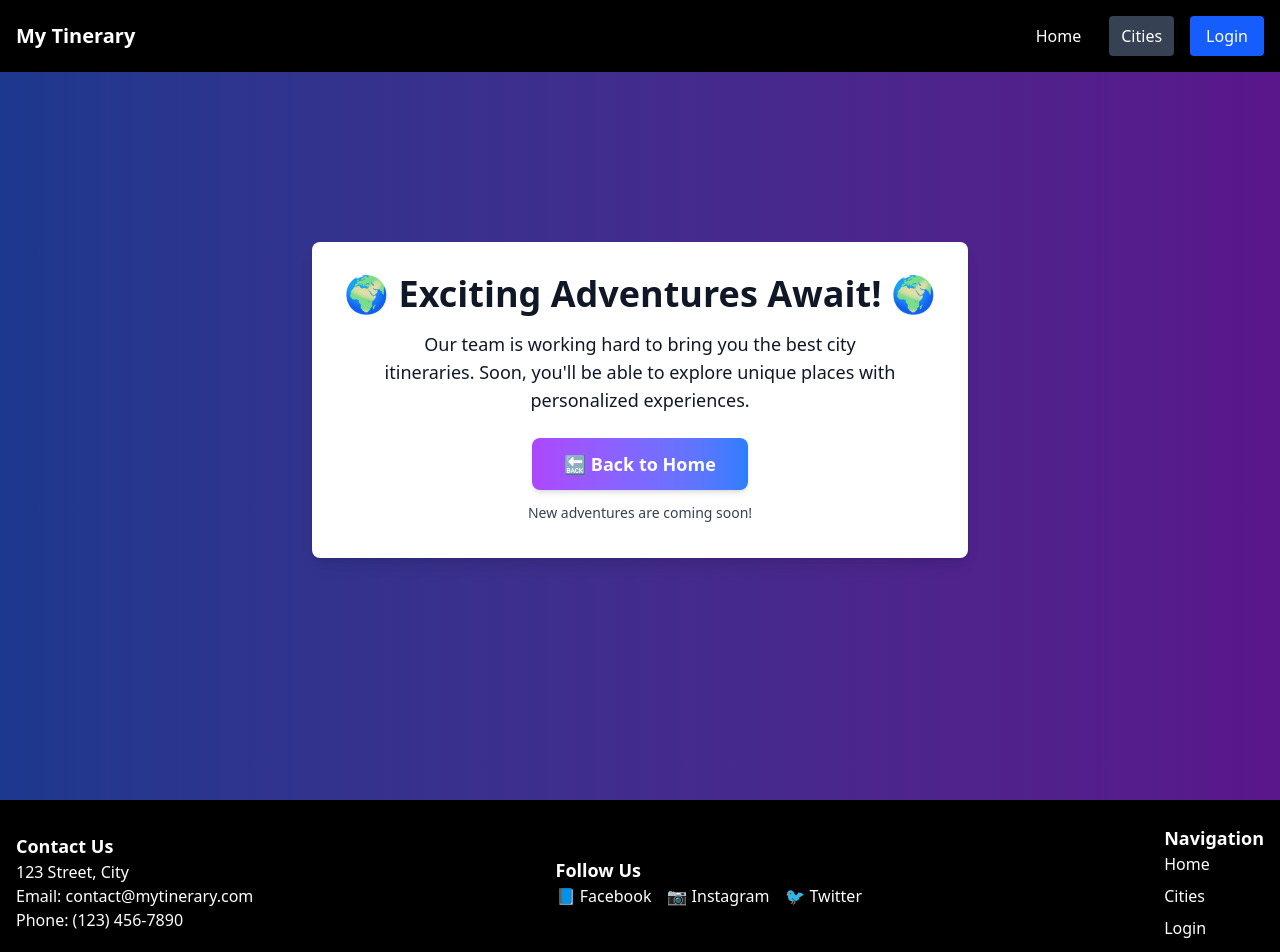
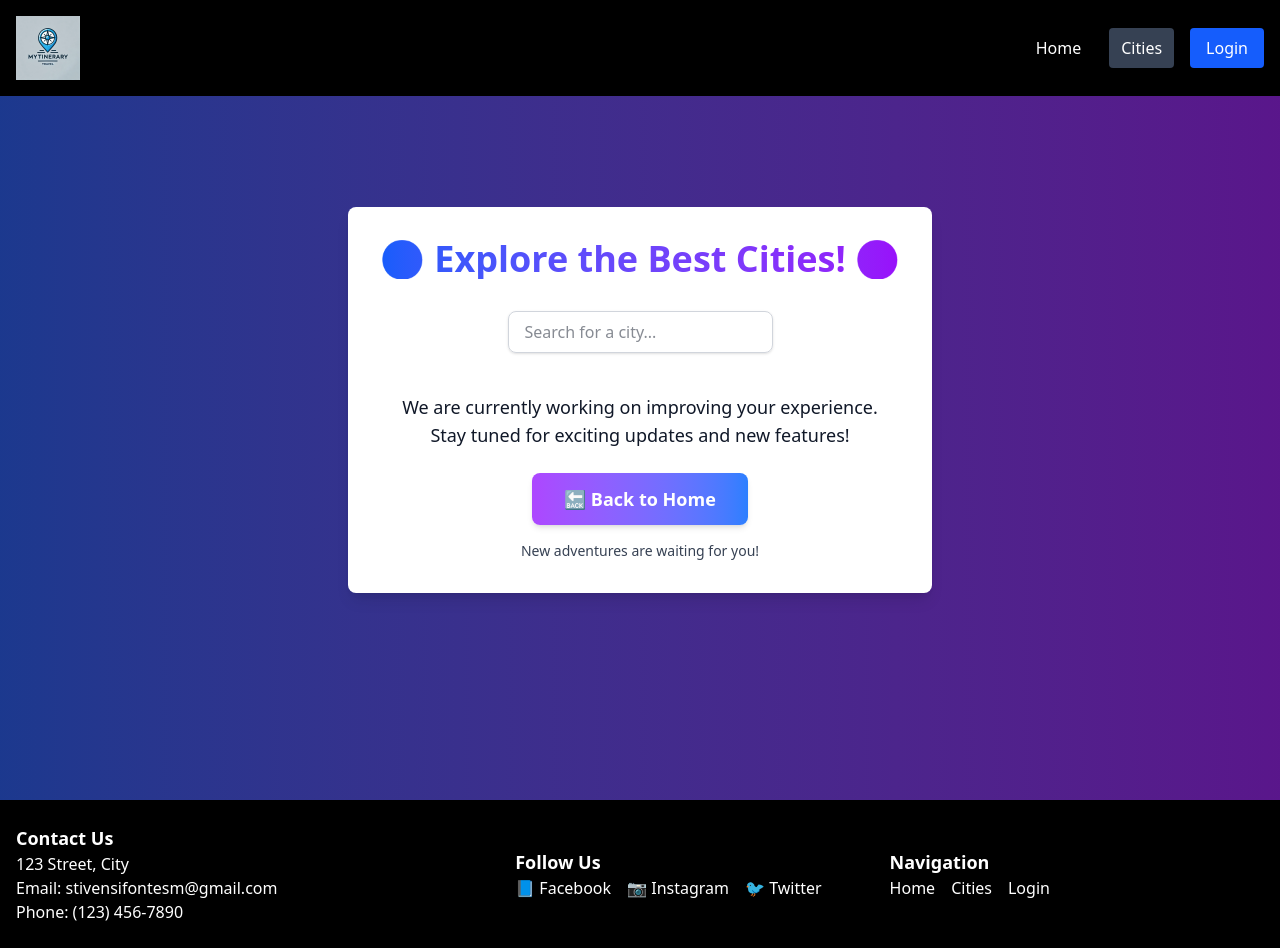
Before and after one commit to stivenmata/mytinerary-stivenMata, a React (Vite) app: page /cities in a window 1280 px wide. Shown: the top 952 px of the page. Built offline with nearby package versions, Linux system fonts and the light colour scheme.

Commit message:
avance 2

```diff
--- a/index.html
+++ b/index.html
@@ -2,9 +2,9 @@
 <html lang="en">
   <head>
     <meta charset="UTF-8" />
-    <link rel="icon" type="image/svg+xml" href="" />
+    <link rel="icon" type="image/svg+xml" href="./src/image/logo1.webp" />
     <meta name="viewport" content="width=device-width, initial-scale=1.0" />
-    <title></title>
+    <title>My Tinerary</title>
   </head>
   <body>
     <div id="root"></div>
--- a/src/components/Footer.jsx
+++ b/src/components/Footer.jsx
@@ -1,28 +1,59 @@
+import { NavLink } from "react-router-dom";
+
 const Footer = () => {
   return (
     <footer className="bg-black text-white py-6">
       <div className="container mx-auto flex flex-col md:flex-row justify-between items-center px-4">
-          <div className="text-center md:text-left">
+        {/* Contact Us */}
+        <div className="text-center md:text-left mb-4 md:mb-0">
           <h2 className="text-lg font-bold">Contact Us</h2>
           <p>123 Street, City</p>
-            <p>Email: contact@mytinerary.com</p>
+          <p>Email: stivensifontesm@gmail.com</p>
           <p>Phone: (123) 456-7890</p>
         </div>
-          <div className="mt-4 md:mt-0">
+
+        {/* Contenedor combinado en móviles/tablets */}
+        <div className="flex flex-col md:flex-row md:max-w-[60%] w-full md:justify-between space-y-4 md:space-y-0">
+          {/* Follow Us */}
+          <div className="w-full md:w-1/2 text-center md:text-left">
             <h2 className="text-lg font-bold">Follow Us</h2>
-            <div className="flex space-x-4">
-              <a href="#" className="hover:text-gray-400">📘 Facebook</a>
-              <a href="#" className="hover:text-gray-400">📷 Instagram</a>
-              <a href="#" className="hover:text-gray-400">🐦 Twitter</a>
+            <div className="flex justify-center md:justify-start space-x-4">
+              <a
+                href="https://web.facebook.com/?_rdc=1&_rdr"
+                target="_blank"
+                rel="noopener noreferrer"
+                className="hover:text-gray-400"
+              >
+                📘 Facebook
+              </a>
+              <a
+                href="https://www.instagram.com"
+                target="_blank"
+                rel="noopener noreferrer"
+                className="hover:text-gray-400"
+              >
+                📷 Instagram
+              </a>
+              <a
+                href="https://x.com"
+                target="_blank"
+                rel="noopener noreferrer"
+                className="hover:text-gray-400"
+              >
+                🐦 Twitter
+              </a>
             </div>
           </div>
-          <div className="mt-4 md:mt-0">
+
+          {/* Navigation */}
+          <div className="w-full md:w-1/2 text-center md:text-left">
             <h2 className="text-lg font-bold">Navigation</h2>
-            <nav className="flex flex-col space-y-2">
-              <a href="/" className="hover:text-gray-400">Home</a>
-              <a href="/cities" className="hover:text-gray-400">Cities</a>
-              <a href="/login" className="hover:text-gray-400">Login</a>
+            <nav className="flex justify-center md:justify-start space-x-4">
+              <NavLink to="/" className="hover:text-gray-400">Home</NavLink>
+              <NavLink to="/cities" className="hover:text-gray-400">Cities</NavLink>
+              <NavLink to="/login" className="hover:text-gray-400">Login</NavLink>
             </nav>
+          </div>
         </div>
       </div>
     </footer>
--- a/src/components/HeroSection.jsx
+++ b/src/components/HeroSection.jsx
@@ -18,11 +18,11 @@ const HeroSection = () => {
       {/* Contenido principal con animaciones */}
       <div className="relative z-20 px-6 space-y-8">
         <h1 className="text-6xl font-bold animate-fade-in-down drop-shadow-lg">
-          Discover Your Perfect Itinerary
+        My Tineraries
         </h1>
 
         <p className="text-xl max-w-2xl mx-auto animate-fade-in-up opacity-80">
-          Find your next adventure designed by insiders who know and love their cities.
+        "Find your perfect trip, designed by insiders who know and love their cities!"
         </p>
 
         {/* Botón con efecto de brillo y pulso */}
--- a/src/components/Navbar.jsx
+++ b/src/components/Navbar.jsx
@@ -1,14 +1,19 @@
 import { useState } from "react";
-import { NavLink } from "react-router-dom";
+import { NavLink, useNavigate } from "react-router-dom";
 import { Menu, X } from "lucide-react";
+import logo from "../image/logo1.webp";
 
 const Navbar = () => {
   const [isOpen, setIsOpen] = useState(false);
+  const navigate = useNavigate();
 
   return (
     <nav className="bg-black text-white p-4 fixed top-0 left-0 w-full z-50">
       <div className="flex justify-between items-center">
-        <h1 className="text-xl font-bold">My Tinerary</h1>
+        {/* Logo */}
+        <NavLink to="/">
+          <img src={logo} alt="MyTinerary Logo" className="h-14 md:h-16 w-auto" />
+        </NavLink>
 
         {/* Botón del menú en móviles */}
         <button
@@ -40,18 +45,18 @@ const Navbar = () => {
           >
             Cities
           </NavLink>
-          <button className="bg-blue-600 px-4 py-2 rounded hover:bg-blue-500 transition-colors duration-200">
+          <button
+            className="bg-blue-600 px-4 py-2 rounded hover:bg-blue-500 transition-colors duration-200"
+            onClick={() => navigate("/login")}
+          >
             Login
           </button>
         </div>
       </div>
 
-      {/* Menú móvil desplegable (NO ocupa toda la pantalla) */}
-      <div
-        className={`fixed top-14 left-0 right-0 bg-black/90 text-white rounded-b-lg shadow-lg transition-transform duration-300 ease-in-out z-40 ${
-          isOpen ? "translate-y-0 opacity-100" : "translate-y-[-100%] opacity-0"
-        }`}
-      >
+      {/* Menú móvil desplegable */}
+      {isOpen && (
+        <div className="absolute top-14 left-0 right-0 bg-black/90 text-white rounded-b-lg shadow-lg z-40 transition-all duration-300">
           <div className="flex flex-col items-center py-4 space-y-3">
             <NavLink
               to="/"
@@ -69,12 +74,16 @@ const Navbar = () => {
             </NavLink>
             <button
               className="bg-blue-600 px-6 py-2 rounded hover:bg-blue-500 mt-2"
-            onClick={() => setIsOpen(false)}
+              onClick={() => {
+                setIsOpen(false);
+                navigate("*");
+              }}
             >
               Login
             </button>
           </div>
         </div>
+      )}
     </nav>
   );
 };
--- a/src/components/SearchBar.jsx
+++ b/src/components/SearchBar.jsx
@@ -0,0 +1,26 @@
+import { useState } from "react";
+
+const SearchBar = ({ onSearch }) => {
+  const [query, setQuery] = useState("");
+
+  const handleChange = (e) => {
+    setQuery(e.target.value);
+    if (onSearch) {
+      onSearch(e.target.value);
+    }
+  };
+
+  return (
+    <div className="flex justify-center my-4">
+      <input
+        type="text"
+        placeholder="Search for a city..."
+        value={query}
+        onChange={handleChange}
+        className="px-4 py-2 w-full max-w-md border border-gray-300 rounded-lg shadow-sm focus:outline-none focus:ring-2 focus:ring-blue-500"
+      />
+    </div>
+  );
+};
+
+export default SearchBar;
--- a/src/pages/Cities.jsx
+++ b/src/pages/Cities.jsx
@@ -1,5 +1,6 @@
 import { useState, useEffect } from "react";
 import { useNavigate } from "react-router-dom";
+import SearchBar from "../components/SearchBar";
 
 const Cities = () => {
   const [loading, setLoading] = useState(true);
@@ -19,20 +20,33 @@ const Cities = () => {
           <div className="h-48 w-full bg-gray-500 rounded-lg animate-pulse"></div>
         </div>
       ) : (
-        <div className="flex flex-col items-center bg-white p-8 rounded-lg shadow-lg text-gray-900 max-w-2xl animate-fadeIn opacity-100 transition-opacity duration-1000">
-          <h1 className="text-4xl font-extrabold mb-4 animate-slideInDown">🌍 Exciting Adventures Await! 🌍</h1>
+        <div className="flex flex-col items-center bg-white p-8 rounded-lg shadow-lg text-gray-900 max-w-3xl animate-fadeIn opacity-100 transition-opacity duration-1000">
+          {/* Título */}
+          <h1 className="text-4xl font-extrabold mb-4 text-transparent bg-clip-text bg-gradient-to-r from-blue-600 to-purple-600 animate-slideInDown">
+            🌍 Explore the Best Cities! 🌍
+          </h1>
+
+          {/* Barra de búsqueda */}
+          <div className="w-full flex justify-center mb-6">
+            <SearchBar />
+          </div>
+
+          {/* Texto descriptivo */}
           <p className="text-lg max-w-lg mb-6 animate-fadeIn">
-            Our team is working hard to bring you the best city itineraries.
-            Soon, you'll be able to explore unique places with personalized experiences.
+          We are currently working on improving your experience. Stay tuned for exciting updates and new features!
           </p>
+
+          {/* Botón de regreso */}
           <button
             onClick={() => navigate("/")}
             className="px-8 py-3 bg-gradient-to-r from-purple-500 to-blue-500 text-white rounded-lg shadow-md hover:scale-105 transition-transform duration-300 text-lg font-semibold"
           >
             🔙 Back to Home
           </button>
+
+          {/* Mensaje extra */}
           <p className="mt-4 text-sm text-gray-700 animate-bounce">
-            New adventures are coming soon!
+            New adventures are waiting for you!
           </p>
         </div>
       )}
--- a/src/pages/Home.jsx
+++ b/src/pages/Home.jsx
@@ -1,6 +1,7 @@
 import React from "react";
 import { Link } from "react-router-dom";
 import Slider from "react-slick";
+import { ChevronLeft, ChevronRight } from "lucide-react";
 import "slick-carousel/slick/slick.css";
 import "slick-carousel/slick/slick-theme.css";
 
@@ -12,7 +13,10 @@ const Home = () => {
     slidesToShow: 1,
     slidesToScroll: 1,
     autoplay: true,
-    autoplaySpeed: 3000,
+    autoplaySpeed: 2000,
+    arrows: true,
+    prevArrow: <CustomPrevArrow />,
+    nextArrow: <CustomNextArrow />,
   };
 
   const cities = [
@@ -31,31 +35,39 @@ const Home = () => {
   ];
 
   return (
-    <div className="flex flex-col lg:flex-row items-center justify-center min-h-screen p-8 bg-gray-100">
-      {/* Hero Section */}
-      <div className="w-full lg:w-1/2 text-center lg:text-left mb-8 lg:mb-0">
-        <h1 className="text-5xl font-bold text-gray-800 mb-4">
-          Find Your Perfect Trip Designed by insiders who know and love their cities!
+    <div className="flex flex-col lg:flex-row items-center justify-around min-h-screen p-4 lg:p-6 bg-gradient-to-r from-blue-900 to-purple-900 text-white">
+      {/* Hero Section más pegado al carrusel */}
+      <div className="w-full lg:w-1/3 text-center lg:text-left space-y-4 lg:pl-8">
+        <h1 className="text-4xl lg:text-5xl font-extrabold leading-tight">
+          Find the <span className="text-yellow-400">Perfect Destination</span>
         </h1>
-        <p className="text-lg text-gray-600 mb-6">
-        Our app will help you find the perfect path for your next trip. With an easy-to-use interface and a host of itinerary options, planning your next trip has never been easier.
+        <p className="text-base lg:text-lg text-gray-300">
+          We are currently working on improving your experience. Stay tuned for exciting updates and new features!
         </p>
-        <Link to="/cities" className="px-6 py-3 bg-blue-500 text-white rounded-lg shadow-md hover:bg-blue-700 transition-all duration-300">
+        <Link
+          to="/cities"
+          className="px-5 py-2 lg:px-6 lg:py-3 bg-yellow-400 text-black font-bold rounded-lg shadow-lg hover:bg-yellow-500 transition-transform transform hover:scale-105"
+        >
           Explore Cities
         </Link>
       </div>
-      {/* Carrusel */}
-      <div className="w-full lg:w-1/2">
-        <h2 className="text-2xl font-semibold text-gray-800 text-center mb-4">
-          Popular Mytineraries
+
+      {/* Carrusel más adaptado */}
+      <div className="w-full lg:w-[60%] relative mt-6 lg:mt-0">
+        <h2 className="text-2xl lg:text-3xl font-semibold text-center mb-4 lg:mb-6">
+          Popular <span className="text-yellow-400">MyTineraries</span>
         </h2>
         <Slider {...settings}>
           {Array.from({ length: 3 }, (_, i) => (
-            <div key={i} className="grid grid-cols-2 gap-4">
+            <div key={i} className="grid grid-cols-2 gap-4 lg:gap-6 p-4 lg:p-6">
               {cities.slice(i * 4, i * 4 + 4).map((city, index) => (
-                <div key={index} className="relative">
-                  <img src={city.image} alt={city.name} className="w-full h-40 object-cover rounded-lg shadow-md" />
-                  <div className="absolute bottom-2 left-2 bg-black bg-opacity-50 text-white px-2 py-1 rounded">
+                <div key={index} className="relative group">
+                  <img
+                    src={city.image}
+                    alt={city.name}
+                    className="w-full h-28 lg:h-36 object-cover rounded-lg shadow-md transition-transform duration-300 transform group-hover:scale-105"
+                  />
+                  <div className="absolute bottom-2 left-2 bg-black bg-opacity-60 text-white px-2 py-1 rounded-lg text-xs lg:text-sm">
                     {city.name}
                   </div>
                 </div>
@@ -68,4 +80,29 @@ const Home = () => {
   );
 };
 
+const CustomPrevArrow = (props) => (
+  <button
+    {...props}
+    className="hidden sm:flex absolute top-1/2 -translate-y-1/2 -left-2 sm:-left-3 md:-left-4 lg:-left-5 xl:-left-7 z-20
+    bg-black bg-opacity-50 p-0.5 sm:p-1 md:p-1 lg:p-1.5 xl:p-2 rounded-full hover:bg-opacity-80 transition"
+  >
+    <ChevronLeft className="text-white w-3 h-3 sm:w-4 sm:h-4 md:w-4 md:h-4 lg:w-5 lg:h-5 xl:w-6 xl:h-6" />
+  </button>
+);
+
+const CustomNextArrow = (props) => (
+  <button
+    {...props}
+    className="hidden sm:flex absolute top-1/2 -translate-y-1/2 -right-2 sm:-right-3 md:-right-4 lg:-right-5 xl:-right-7 z-20
+    bg-black bg-opacity-50 p-0.5 sm:p-1 md:p-1 lg:p-1.5 xl:p-2 rounded-full hover:bg-opacity-80 transition"
+  >
+    <ChevronRight className="text-white w-3 h-3 sm:w-4 sm:h-4 md:w-4 md:h-4 lg:w-5 lg:h-5 xl:w-6 xl:h-6" />
+  </button>
+);
+
+
+
+
+
+
 export default Home;
```
Also changed, not shown: src/image/icono.jpg (added), src/image/logo1.webp (added). Lines whose indentation alone changed are shown as unchanged.
